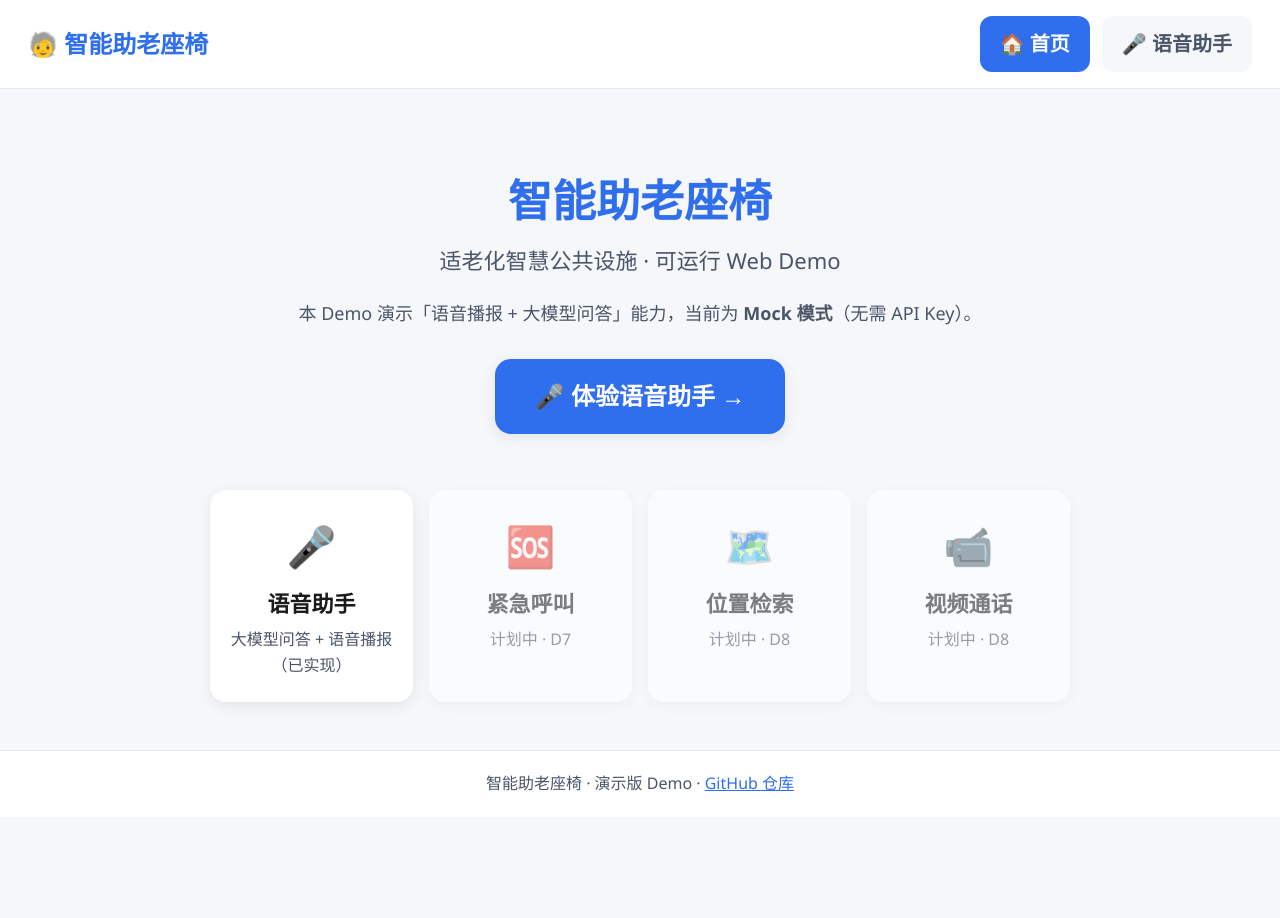
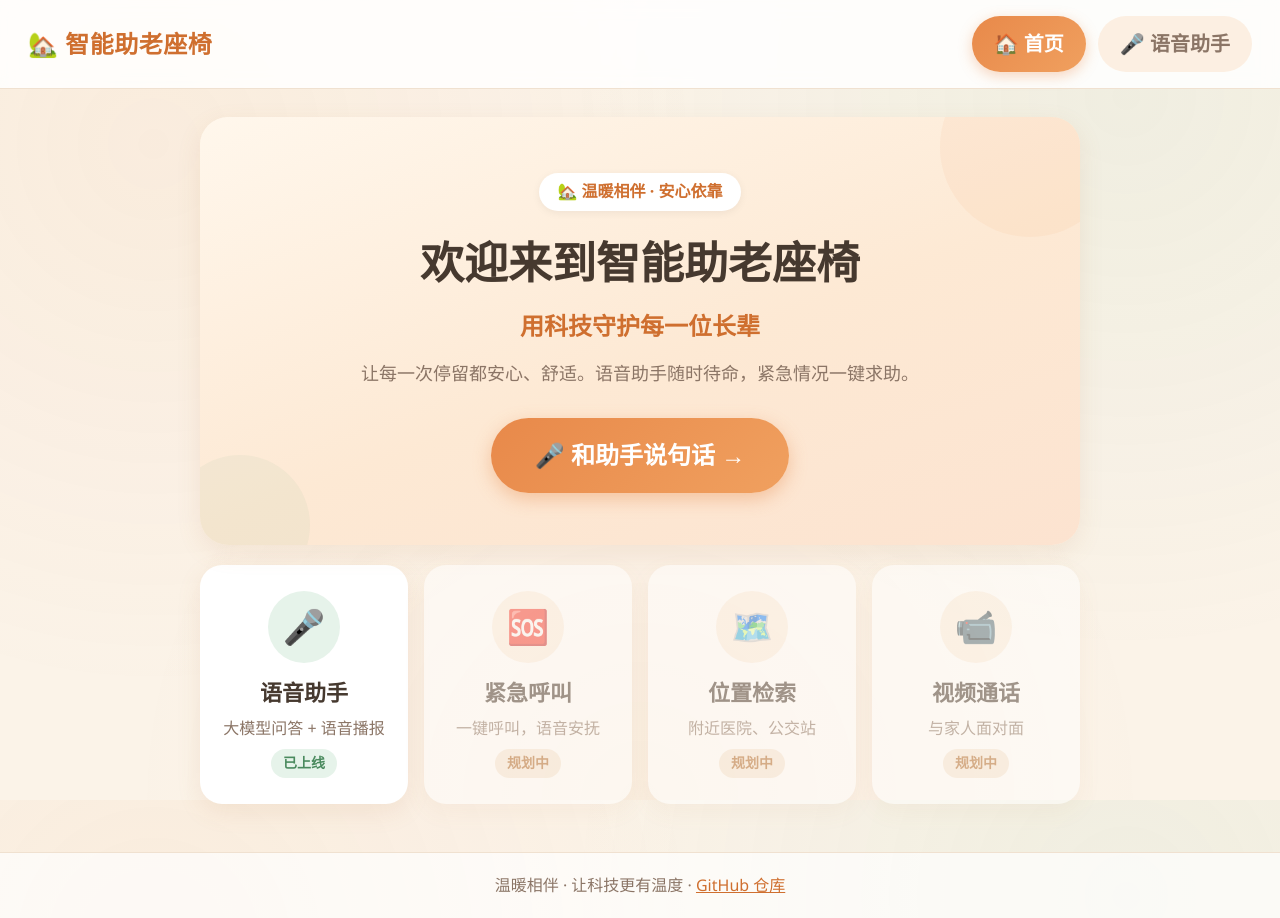
Before and after one commit to ELEVEN-323/smart-bench, a React (Vite) app: page / in a window 1280 px wide. Before the commit the page ends 817 px from the top, so only its background shows below. Built offline with nearby package versions, Linux system fonts and the light colour scheme.

Commit message:
style: polish UI with a warm color theme

```diff
--- a/src/App.tsx
+++ b/src/App.tsx
@@ -6,7 +6,7 @@ export default function App() {
   return (
     <div className="app">
       <header className="topbar">
-        <div className="brand">🧓 智能助老座椅</div>
+        <div className="brand">🏡 智能助老座椅</div>
         <nav className="nav">
           <NavLink to="/" end className={({ isActive }) => (isActive ? 'nav-link active' : 'nav-link')}>
             🏠 首页
@@ -23,7 +23,7 @@ export default function App() {
         </Routes>
       </main>
       <footer className="footer">
-        智能助老座椅 · 演示版 Demo ·{' '}
+        温暖相伴 · 让科技更有温度 ·{' '}
         <a href="https://github.com/ELEVEN-323/smart-bench" target="_blank" rel="noreferrer">
           GitHub 仓库
         </a>
--- a/src/index.css
+++ b/src/index.css
@@ -1,15 +1,17 @@
 :root {
-  /* 适老化配色：高对比度 */
-  --color-bg: #f5f7fa;
-  --color-primary: #2f6fed;
-  --color-primary-dark: #1e50c0;
-  --color-danger: #e63946;
-  --color-text: #1a1a1a;
-  --color-text-light: #4a5568;
-  --color-white: #ffffff;
-  --color-border: #e2e8f0;
-  --radius: 16px;
-  --shadow: 0 4px 16px rgba(0, 0, 0, 0.08);
+  /* 温馨暖色主题 */
+  --color-bg: #fbf3e8;
+  --color-surface: #ffffff;
+  --color-primary: #e8894a;      /* 暖橙 */
+  --color-primary-dark: #cf6f2f;
+  --color-primary-light: #fcefe2;
+  --color-secondary: #6fae84;    /* 安心绿 */
+  --color-danger: #d95750;
+  --color-text: #46392f;         /* 暖棕 */
+  --color-text-light: #8b7566;
+  --color-border: #f0e1d0;
+  --radius: 20px;
+  --shadow: 0 8px 24px rgba(190, 135, 85, 0.12);
 }
 
 * {
@@ -26,9 +28,12 @@ body,
 
 body {
   font-family: 'PingFang SC', 'Microsoft YaHei', 'Segoe UI', system-ui, sans-serif;
-  background: var(--color-bg);
+  background:
+    radial-gradient(circle at 12% 18%, rgba(232, 137, 74, 0.07), transparent 42%),
+    radial-gradient(circle at 88% 12%, rgba(111, 174, 132, 0.08), transparent 42%),
+    radial-gradient(circle at 50% 100%, rgba(232, 137, 74, 0.05), transparent 50%),
+    var(--color-bg);
   color: var(--color-text);
-  /* 适老化：全局放大字号 */
   font-size: 18px;
   line-height: 1.6;
   -webkit-font-smoothing: antialiased;
@@ -48,14 +53,16 @@ body {
   flex-wrap: wrap;
   gap: 12px;
   padding: 16px 28px;
-  background: var(--color-white);
+  background: rgba(255, 255, 255, 0.85);
+  backdrop-filter: blur(8px);
   border-bottom: 1px solid var(--color-border);
 }
 
 .brand {
   font-size: 24px;
-  font-weight: 700;
-  color: var(--color-primary);
+  font-weight: 800;
+  color: var(--color-primary-dark);
+  letter-spacing: 0.5px;
 }
 
 .nav {
@@ -66,30 +73,32 @@ body {
 .nav-link {
   display: inline-flex;
   align-items: center;
-  padding: 12px 20px;
-  border-radius: 12px;
+  padding: 12px 22px;
+  border-radius: 999px;
   text-decoration: none;
   font-size: 20px;
   font-weight: 600;
   color: var(--color-text-light);
-  background: var(--color-bg);
+  background: var(--color-primary-light);
   transition: all 0.2s;
 }
 
 .nav-link:hover {
-  background: #e8eefb;
+  background: #f6dcc3;
+  transform: translateY(-1px);
 }
 
 .nav-link.active {
-  background: var(--color-primary);
-  color: var(--color-white);
+  background: linear-gradient(135deg, var(--color-primary), #f0a05f);
+  color: #fff;
+  box-shadow: 0 4px 14px rgba(232, 137, 74, 0.35);
 }
 
 /* ===== 内容区 ===== */
 .content {
   flex: 1;
   width: 100%;
-  max-width: 900px;
+  max-width: 920px;
   margin: 0 auto;
   padding: 28px 20px 48px;
 }
@@ -101,9 +110,9 @@ body {
   font-size: 16px;
   color: var(--color-text-light);
   border-top: 1px solid var(--color-border);
-  background: var(--color-white);
+  background: rgba(255, 255, 255, 0.7);
 }
 
 .footer a {
-  color: var(--color-primary);
+  color: var(--color-primary-dark);
 }
--- a/src/pages/Assistant.tsx
+++ b/src/pages/Assistant.tsx
@@ -12,7 +12,10 @@ const QUICK_QUESTIONS = ['今天天气怎么样？', '附近的医院在哪？',
 
 export default function Assistant() {
   const [messages, setMessages] = useState<Msg[]>([
-    { role: 'assistant', content: '您好！我是您的智能助老助手，有什么可以帮您？' },
+    {
+      role: 'assistant',
+      content: '您好呀！我是您的贴心小助手 😊 有什么可以帮您的吗？您可以问我天气、附近的医院、公交站，或者直接和我聊聊天。',
+    },
   ])
   const [input, setInput] = useState('')
   const [loading, setLoading] = useState(false)
--- a/src/pages/Home.tsx
+++ b/src/pages/Home.tsx
@@ -5,36 +5,41 @@ export default function Home() {
   return (
     <div className="home">
       <section className="hero">
-        <h1 className="hero-title">智能助老座椅</h1>
-        <p className="hero-sub">适老化智慧公共设施 · 可运行 Web Demo</p>
+        <span className="hero-tag">🏡 温暖相伴 · 安心依靠</span>
+        <h1 className="hero-title">欢迎来到智能助老座椅</h1>
+        <p className="hero-sub">用科技守护每一位长辈</p>
         <p className="hero-desc">
-          本 Demo 演示「语音播报 + 大模型问答」能力，当前为 <strong>Mock 模式</strong>（无需 API Key）。
+          让每一次停留都安心、舒适。语音助手随时待命，紧急情况一键求助。
         </p>
         <Link to="/assistant" className="hero-btn">
-          🎤 体验语音助手 →
+          🎤 和助手说句话 →
         </Link>
       </section>
 
       <section className="feature-grid">
-        <div className="feature-card">
+        <div className="feature-card done">
           <div className="feature-icon">🎤</div>
           <h3>语音助手</h3>
-          <p>大模型问答 + 语音播报（已实现）</p>
+          <p>大模型问答 + 语音播报</p>
+          <span className="feature-badge">已上线</span>
         </div>
         <div className="feature-card dim">
           <div className="feature-icon">🆘</div>
           <h3>紧急呼叫</h3>
-          <p>计划中 · D7</p>
+          <p>一键呼叫，语音安抚</p>
+          <span className="feature-badge soon">规划中</span>
         </div>
         <div className="feature-card dim">
           <div className="feature-icon">🗺️</div>
           <h3>位置检索</h3>
-          <p>计划中 · D8</p>
+          <p>附近医院、公交站</p>
+          <span className="feature-badge soon">规划中</span>
         </div>
         <div className="feature-card dim">
           <div className="feature-icon">📹</div>
           <h3>视频通话</h3>
-          <p>计划中 · D8</p>
+          <p>与家人面对面</p>
+          <span className="feature-badge soon">规划中</span>
         </div>
       </section>
     </div>
--- a/src/pages/home.css
+++ b/src/pages/home.css
@@ -1,67 +1,133 @@
+.home {
+  display: flex;
+  flex-direction: column;
+  gap: 20px;
+}
+
+/* ===== 主视觉 ===== */
 .hero {
+  position: relative;
+  overflow: hidden;
   text-align: center;
-  padding: 48px 20px 40px;
+  padding: 56px 28px 52px;
+  border-radius: 28px;
+  background: linear-gradient(160deg, #fff7ec 0%, #fde9d4 55%, #fce3d0 100%);
+  box-shadow: var(--shadow);
+}
+
+.hero::before,
+.hero::after {
+  content: '';
+  position: absolute;
+  border-radius: 50%;
+  opacity: 0.5;
+}
+
+.hero::before {
+  width: 180px;
+  height: 180px;
+  background: rgba(232, 137, 74, 0.14);
+  top: -60px;
+  right: -40px;
+}
+
+.hero::after {
+  width: 140px;
+  height: 140px;
+  background: rgba(111, 174, 132, 0.14);
+  bottom: -50px;
+  left: -30px;
+}
+
+.hero-tag {
+  display: inline-block;
+  padding: 6px 18px;
+  border-radius: 999px;
+  background: #fff;
+  color: var(--color-primary-dark);
+  font-size: 16px;
+  font-weight: 600;
+  margin-bottom: 16px;
+  box-shadow: 0 2px 8px rgba(0, 0, 0, 0.06);
 }
 
 .hero-title {
   font-size: 44px;
   font-weight: 800;
-  color: var(--color-primary);
-  margin-bottom: 8px;
+  color: var(--color-text);
+  margin-bottom: 10px;
 }
 
 .hero-sub {
-  font-size: 22px;
-  color: var(--color-text-light);
-  margin-bottom: 20px;
+  font-size: 24px;
+  font-weight: 600;
+  color: var(--color-primary-dark);
+  margin-bottom: 14px;
 }
 
 .hero-desc {
   font-size: 18px;
   color: var(--color-text-light);
-  margin-bottom: 32px;
+  max-width: 560px;
+  margin: 0 auto 30px;
 }
 
 .hero-btn {
   display: inline-block;
-  padding: 18px 40px;
+  padding: 18px 44px;
   font-size: 24px;
   font-weight: 700;
-  color: var(--color-white);
-  background: var(--color-primary);
-  border-radius: 16px;
+  color: #fff;
+  border-radius: 999px;
   text-decoration: none;
-  box-shadow: var(--shadow);
+  background: linear-gradient(135deg, var(--color-primary), #f0a05f);
+  box-shadow: 0 6px 18px rgba(232, 137, 74, 0.4);
   transition: all 0.2s;
 }
 
 .hero-btn:hover {
-  background: var(--color-primary-dark);
   transform: translateY(-2px);
+  box-shadow: 0 8px 22px rgba(232, 137, 74, 0.5);
 }
 
+/* ===== 功能卡片 ===== */
 .feature-grid {
   display: grid;
   grid-template-columns: repeat(auto-fit, minmax(180px, 1fr));
   gap: 16px;
-  margin-top: 16px;
 }
 
 .feature-card {
-  background: var(--color-white);
-  border-radius: var(--radius);
-  padding: 24px 16px;
+  background: var(--color-surface);
+  border-radius: 22px;
+  padding: 26px 16px;
   text-align: center;
   box-shadow: var(--shadow);
+  transition: transform 0.2s, box-shadow 0.2s;
+}
+
+.feature-card:hover {
+  transform: translateY(-4px);
 }
 
 .feature-card.dim {
-  opacity: 0.55;
+  opacity: 0.5;
 }
 
 .feature-icon {
-  font-size: 40px;
-  margin-bottom: 8px;
+  width: 72px;
+  height: 72px;
+  border-radius: 50%;
+  display: flex;
+  align-items: center;
+  justify-content: center;
+  font-size: 34px;
+  margin: 0 auto 12px;
+  background: var(--color-primary-light);
+}
+
+.feature-card.done .feature-icon {
+  background: #e6f3ea;
 }
 
 .feature-card h3 {
@@ -73,3 +139,19 @@
   font-size: 16px;
   color: var(--color-text-light);
 }
+
+.feature-badge {
+  display: inline-block;
+  margin-top: 8px;
+  padding: 3px 12px;
+  border-radius: 999px;
+  font-size: 14px;
+  font-weight: 600;
+  background: #e6f3ea;
+  color: #4a8a5e;
+}
+
+.feature-badge.soon {
+  background: #f6e8d7;
+  color: #b06a2c;
+}
```
Also changed, not shown: src/pages/assistant.css (+33 -27 lines).
